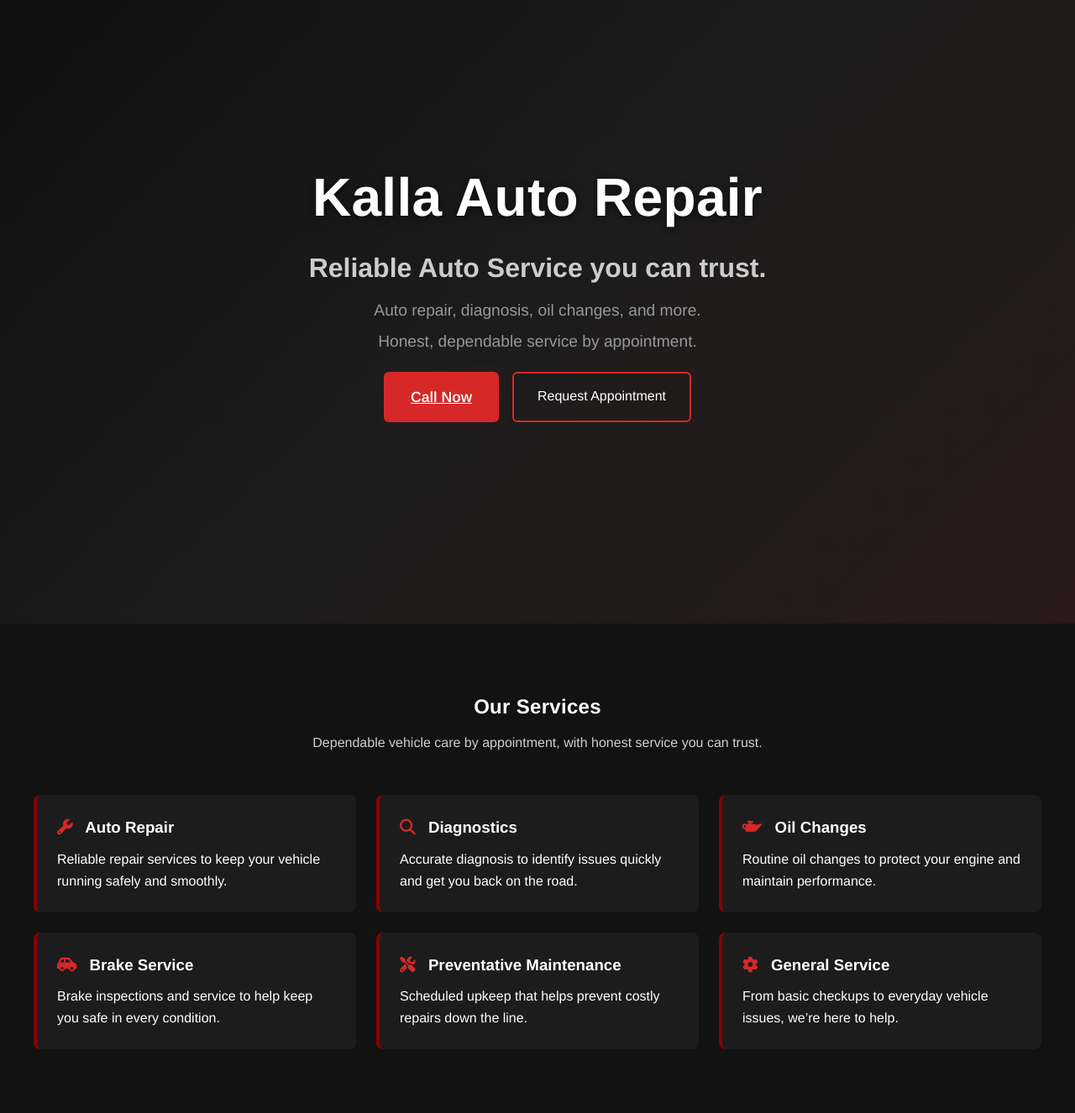
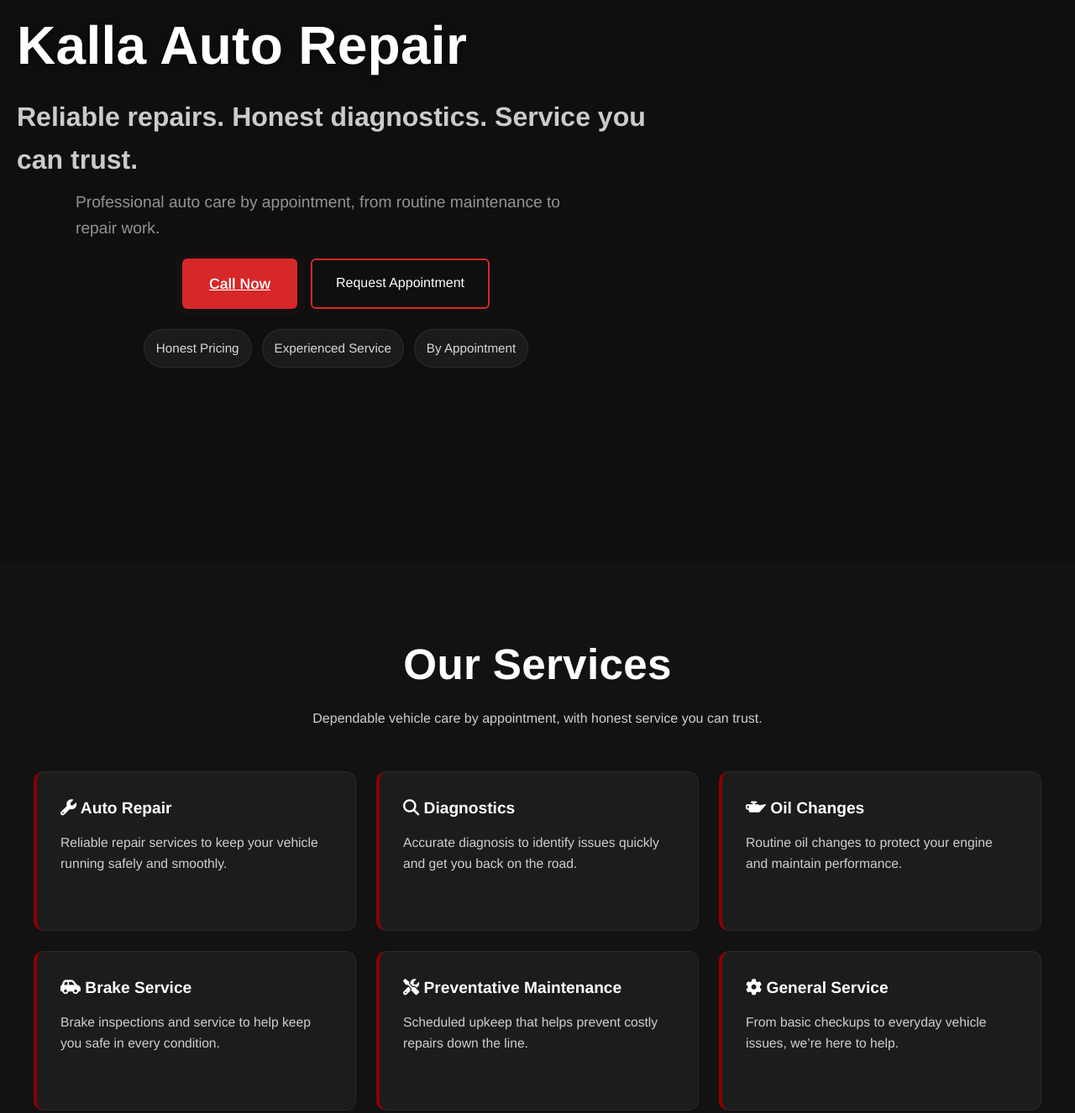
Before and after one commit to asirean6506/kalla-auto-repair, a plain HTML site: page index.html in a window 1280 px wide. Shown: the part 119-1445 px from the top of the page at 84% size. Drawn offline with nearby package versions, Linux system fonts and the light colour scheme; a web font is replaced by a local one.

Commit message:
more upg

```diff
--- a/index.html
+++ b/index.html
@@ -36,14 +36,20 @@
     </nav>
 
     <div class="hero" id="top">
-        <div class="hero-text">
-            <h1>Kalla Auto Repair</h1>
-            <h2>Reliable Auto Service you can trust.</h2>
-            <p>Auto repair, diagnosis, oil changes, and more.</p>
-            <p>Honest, dependable service by appointment.</p>
-            <div class="hero-buttons">
-                <a href="tel:1234567890" class="call-btn">Call Now</a>
-                <a href="#contact" class="secondary-btn">Request Appointment</a>
+            <div class="hero-text">
+                <h1>Kalla Auto Repair</h1>
+                <h2>Reliable repairs. Honest diagnostics. Service you can trust.</h2>
+                <p>Professional auto care by appointment, from routine maintenance to repair work.</p>
+
+                <div class="hero-buttons">
+                    <a href="tel:1234567890" class="call-btn">Call Now</a>
+                    <a href="#contact" class="secondary-btn">Request Appointment</a>
+                </div>
+
+            <div class="hero-highlights">
+                <span>Honest Pricing</span>
+                <span>Experienced Service</span>
+                <span>By Appointment</span>
             </div>
         </div>
     </div>
--- a/style.css
+++ b/style.css
@@ -188,25 +188,36 @@ nav {
 /* HERO SEC */
 
 .hero {
-  position: relative;
-  min-height: 100vh;
-  display: flex;
-  align-items: center;
-  justify-content: center;
-  background: linear-gradient(
-    135deg,
-    #0f0f0f,
-    #1c1c1c,
-    #2a1a1a
-  );
+  min-height: calc(100vh - 72px);
+  padding: 60px 20px;
 }
 
 .hero-text {
-  text-align: center;
-  max-width: 700px;
-  padding: 20px;
-  z-index: 1;
-  animation: fadeUp 1s ease;
+  max-width: 760px;
+}
+
+.hero-text p {
+  font-size: 1.05rem;
+  opacity: 0.82;
+  max-width: 620px;
+  margin: 0 auto 6px;
+}
+
+.hero-highlights {
+  display: flex;
+  justify-content: center;
+  flex-wrap: wrap;
+  gap: 12px;
+  margin-top: 24px;
+}
+
+.hero-highlights span {
+  background: rgba(255,255,255,0.05);
+  border: 1px solid rgba(255,255,255,0.08);
+  padding: 10px 14px;
+  border-radius: 999px;
+  font-size: 0.95rem;
+  color: #d7d7d7;
 }
 
 .hero-text h1 {
@@ -305,10 +316,11 @@ nav {
 
 .service-card {
   background: #1c1c1c;
-  padding: 24px;
-  border-radius: 8px;
+  padding: 28px;
+  border-radius: 12px;
+  border: 1px solid rgba(255,255,255,0.06);
   border-left: 4px solid #8B0000;
-  transition: transform 0.25s ease, box-shadow 0.25s ease, border-color 0.25s ease;
+  min-height: 190px;
 }
 
 .service-card:hover {
@@ -318,12 +330,13 @@ nav {
 }
 
 .service-card h3 {
-  margin-bottom: 10px;
+  margin-bottom: 12px;
+  font-size: 1.2rem;
 }
 
-.service-card i {
-  color: #D62828;
-  margin-right: 10px;
+.service-card p {
+  color: #cfcfcf;
+  font-size: 0.98rem;
 }
 
 .services-header h2 {
@@ -427,6 +440,63 @@ nav {
   }
 }
 
+/* CONTACT SEC */
+
+.contact-section {
+  background: #121212;
+}
+
+.contact-container {
+  max-width: 1100px;
+  margin: 0 auto;
+  background: #1b1b1b;
+  border: 1px solid rgba(255,255,255,0.08);
+  border-radius: 14px;
+  padding: 40px 30px;
+  display: grid;
+  grid-template-columns: 1.4fr 1fr;
+  gap: 30px;
+  align-items: center;
+}
+
+.contact-info p {
+  margin-bottom: 10px;
+  color: #d1d1d1;
+}
+
+.contact-info a {
+  color: white;
+}
+
+.contact-actions {
+  display: flex;
+  flex-direction: column;
+  gap: 14px;
+  align-items: flex-start;
+}
+
+@media (max-width: 768px) {
+  .contact-container {
+    grid-template-columns: 1fr;
+    padding: 28px 20px;
+  }
+
+  .contact-actions {
+    align-items: stretch;
+  }
+
+  .hero-buttons {
+    flex-direction: column;
+    align-items: stretch;
+  }
+
+  .call-btn,
+  .secondary-btn {
+    text-align: center;
+    width: 100%;
+  }
+}
+
 /* FADE-IN ELEMENTS */
 
 .fade-in {
@@ -464,3 +534,21 @@ nav {
 .why-list .fade-in-item:nth-child(2) { transition-delay: 0.2s; }
 .why-list .fade-in-item:nth-child(3) { transition-delay: 0.3s; }
 .why-list .fade-in-item:nth-child(4) { transition-delay: 0.4s; }
+
+/* MISC */
+
+#services,
+#why-us,
+#contact {
+  scroll-margin-top: 90px;
+}
+
+a:focus-visible,
+button:focus-visible {
+  outline: 2px solid #D62828;
+  outline-offset: 3px;
+}
+
+h2 {
+  font-size: clamp(2rem, 5vw, 3.2rem);
+}
```
